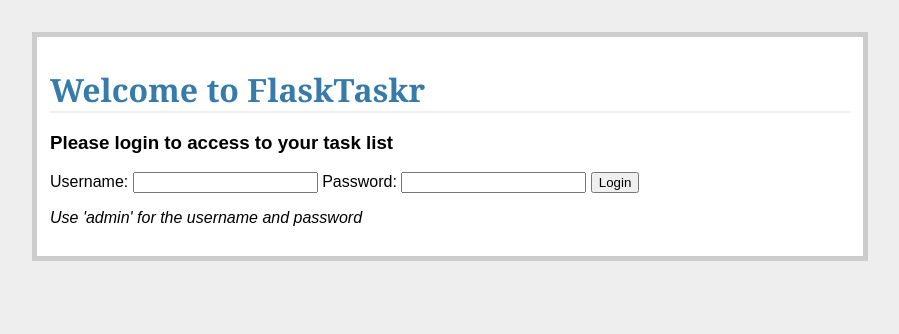
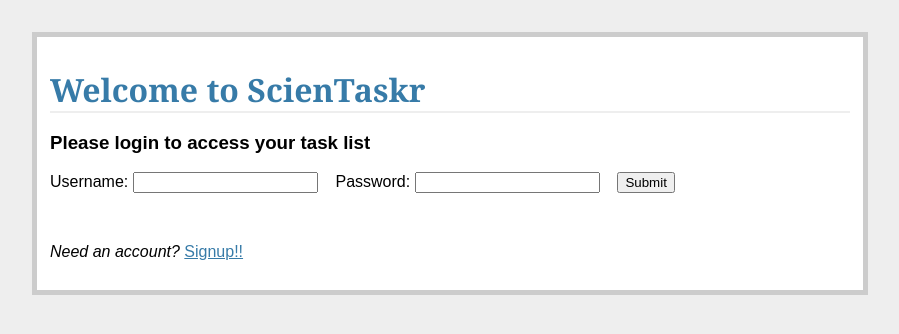
Before and after one commit to Scientist94/flasktaskr, a Flask app: page / in a window 1280 px wide. Shown: the top 334 px of the page, without its empty margins (190-1089 px from the left). Run offline with Flask 2, Linux system fonts and the light colour scheme.

Commit message:
user login added

```diff
--- a/project/_config.py
+++ b/project/_config.py
@@ -3,8 +3,6 @@ import os
 basedir = os.path.abspath(os.path.dirname(__file__))
 
 DATABASE = 'flasktaskr.db'
-USERNAME = 'admin'
-PASSWORD = 'admin'
 WTF_CSRF_ENABLED = True
 SECRET_KEY = 'my_precious'
 
--- a/project/db_create.py
+++ b/project/db_create.py
@@ -6,8 +6,8 @@ from datetime import date
 db.create_all()
 
 #insert data
-db.session.add(Task("Finish this project", date(2015, 8, 15), 7, 1))
-db.session.add(Task("Start new project", date(2015, 8, 17), 4, 1))
+# db.session.add(Task("Finish this project", date(2015, 8, 15), 7, 1))
+# db.session.add(Task("Start new project", date(2015, 8, 17), 4, 1))
 
 #commit changes
 db.session.commit()
--- a/project/forms.py
+++ b/project/forms.py
@@ -1,8 +1,8 @@
 #project/forms.py
 
 from flask_wtf import Form
-from wtforms import TextField, DateField, IntegerField, SelectField
-from wtforms.validators import DataRequired
+from wtforms import StringField, TextField, DateField, IntegerField, SelectField, PasswordField
+from wtforms.validators import DataRequired, Length, EqualTo
 
 class AddTaskForm(Form):
 	task_id = IntegerField('Priority')
@@ -10,3 +10,14 @@ class AddTaskForm(Form):
 	due_date = DateField('Date Due (mm/dd/yyyy)', validators=[DataRequired()], format = '%m/%d/%Y')
 	priority = SelectField('Priority', validators=[DataRequired()], choices=[('1', '1'), ('2', '2'),('3', '3'),('4', '4'),('5', '5'),('6', '6'),('7', '7'),('8', '8'),('9', '9'),('10', '10')])
 	status = IntegerField('Status')
+
+
+class RegisterForm(Form):
+	name = StringField('Username', validators=[DataRequired(), Length(min=6, max=25)])
+	email =  StringField('Email', validators=[DataRequired(), Length(min=6, max=40)])
+	password =  PasswordField('Password', validators=[DataRequired(), Length(min=6, max=40)])
+	confirm = PasswordField('Repeat Password', [DataRequired(), EqualTo('password', message='Passwords must match')])
+
+class LoginForm(Form):
+	name = StringField('Username', validators=[DataRequired()])
+	password = PasswordField('Password', validators=[DataRequired()])
--- a/project/templates/_base.html
+++ b/project/templates/_base.html
@@ -1,7 +1,7 @@
 <!DOCTYPE <!DOCTYPE html>
 <html>
 	<head>
-		<title>Welcome to FlaskTaskr!!!</title>
+		<title>Welcome to ScienTaskr!!!</title>
 		<link rel="stylesheet" href="{{ url_for('static', filename='css/main.css') }}">
 	</head>
 	<body>
--- a/project/templates/login.html
+++ b/project/templates/login.html
@@ -1,15 +1,21 @@
 {% extends "_base.html" %}
 {% block content %}
 
-<h1>Welcome to FlaskTaskr</h1>
-<h3>Please login to access to your task list</h3>
+<h1>Welcome to ScienTaskr</h1>
+<h3>Please login to access your task list</h3>
 
 <form method="post" action="/">
-	<span>Username: <input type="text" name="username" value="{{request.form.username }}"></span>
-	<span>Password: <input type="password" name="password" value="{{request.form.password }}"></span>
-	<input type="submit" value="Login">
+	{{ form.csrf_token }}
+	<p>
+		{{ form.name.label }}: {{ form.name }}
+		&nbsp;&nbsp;
+		{{ form.password.label }}: {{ form.password }}
+		&nbsp;&nbsp;
+		<input type="submit" value="Submit">
+	</p>
 </form>
 
-<p><em>Use 'admin' for the username and password</em></p>
+<br>
+<p><em>Need an account? </em><a href="/register"> Signup!!</a></p>
 
 {% endblock %}
--- a/project/views.py
+++ b/project/views.py
@@ -1,9 +1,9 @@
 #project/views.py
 
-import sqlite3
+
 from functools import wraps
 from flask import Flask, flash, redirect, render_template, request, session, url_for, g
-from forms import AddTaskForm
+from forms import AddTaskForm, RegisterForm, LoginForm
 from flask.ext.sqlalchemy import SQLAlchemy
 
 #config
@@ -11,7 +11,7 @@ app = Flask(__name__)
 app.config.from_object('_config')
 db = SQLAlchemy(app)
 
-from models import Task
+from models import Task, User
 
 
 #helper functions
@@ -35,15 +35,33 @@ def logout():
 @app.route('/', methods = ['GET', 'POST'])
 def login():
 	error = None
+	form = LoginForm(request.form)
 	if request.method == 'POST':
-		if request.form['username'] != app.config['USERNAME'] or request.form['password'] != app.config['PASSWORD']:
-			error = 'Invalid Credentials. Please try again.'
-			return render_template('login.html', error = error)
+		if form.validate_on_submit():
+			user = User.query.filter_by(name=request.form['name']).first()
+			if user is not None and user.password == request.form['password']:
+				session['logged_in'] = True
+				flash('Welcome')
+				return redirect(url_for('tasks'))
+			else:
+				error = 'Invalid Credentials. Please try again.'
 		else:
-			session['logged_in'] = True
-			flash('Welcome')
-			return redirect(url_for('tasks'))
-	return render_template('login.html')
+			error = 'Both fields are required.'
+	return render_template('login.html', form=form, error=error)
+
+@app.route('/register/', methods=['GET', 'POST'])
+def register():
+	error = None
+	form = RegisterForm(request.form)
+	if request.method == 'POST':
+		if form.validate_on_submit():
+			new_user = User(form.name.data, form.email.data, form.password.data)
+			db.session.add(new_user)
+			db.session.commit()
+			flash('Thanks for registering. Please Login')
+			return redirect(url_for('login'))
+	return render_template('register.html', form=form, error=error)
+
 
 @app.route('/tasks/')
 @login_required
```
Also changed, not shown: project/models.py (+16 -0 lines), project/templates/register.html (added, +25 -0 lines), project/flasktaskr.db, 2 other files.
